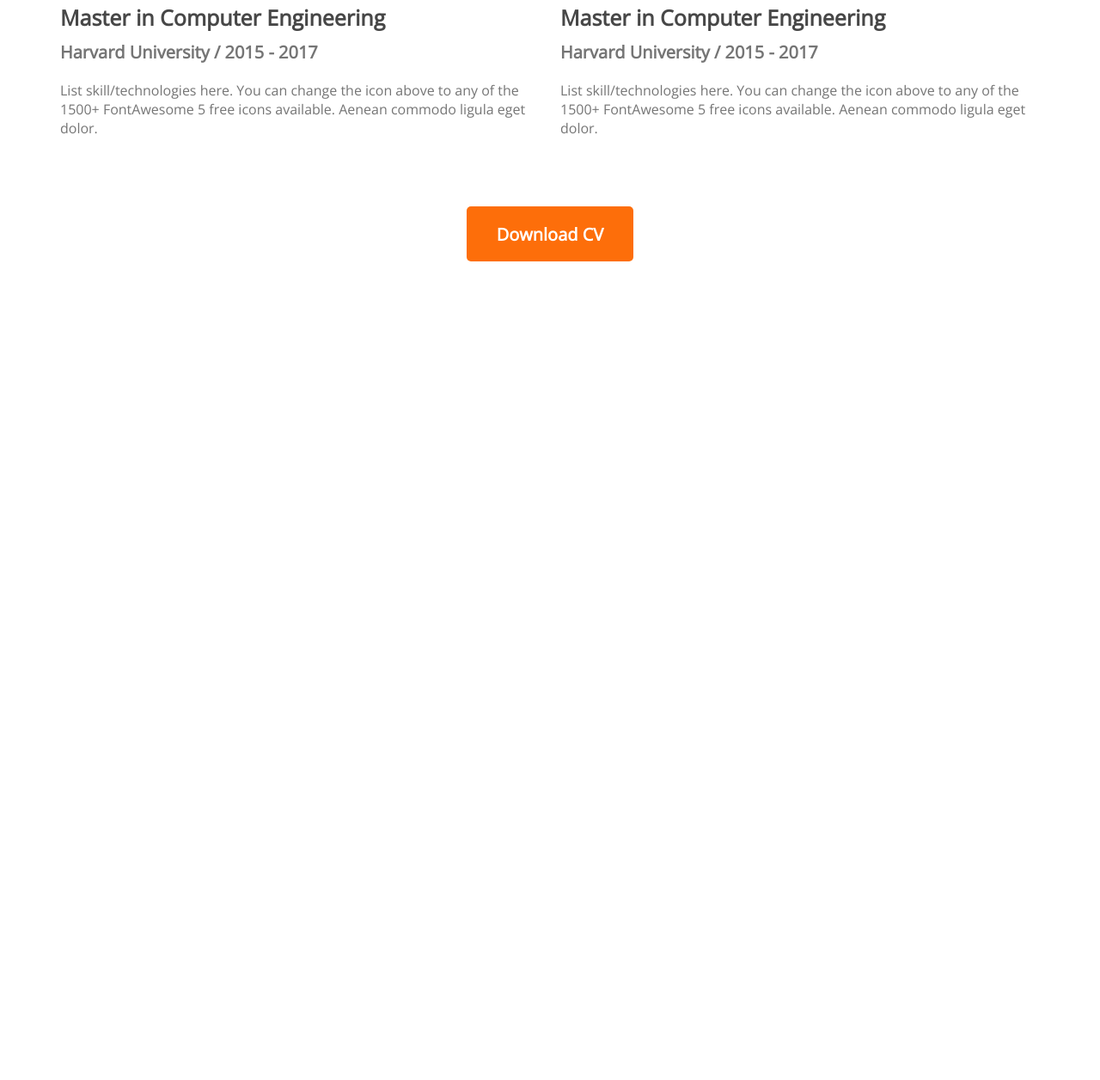
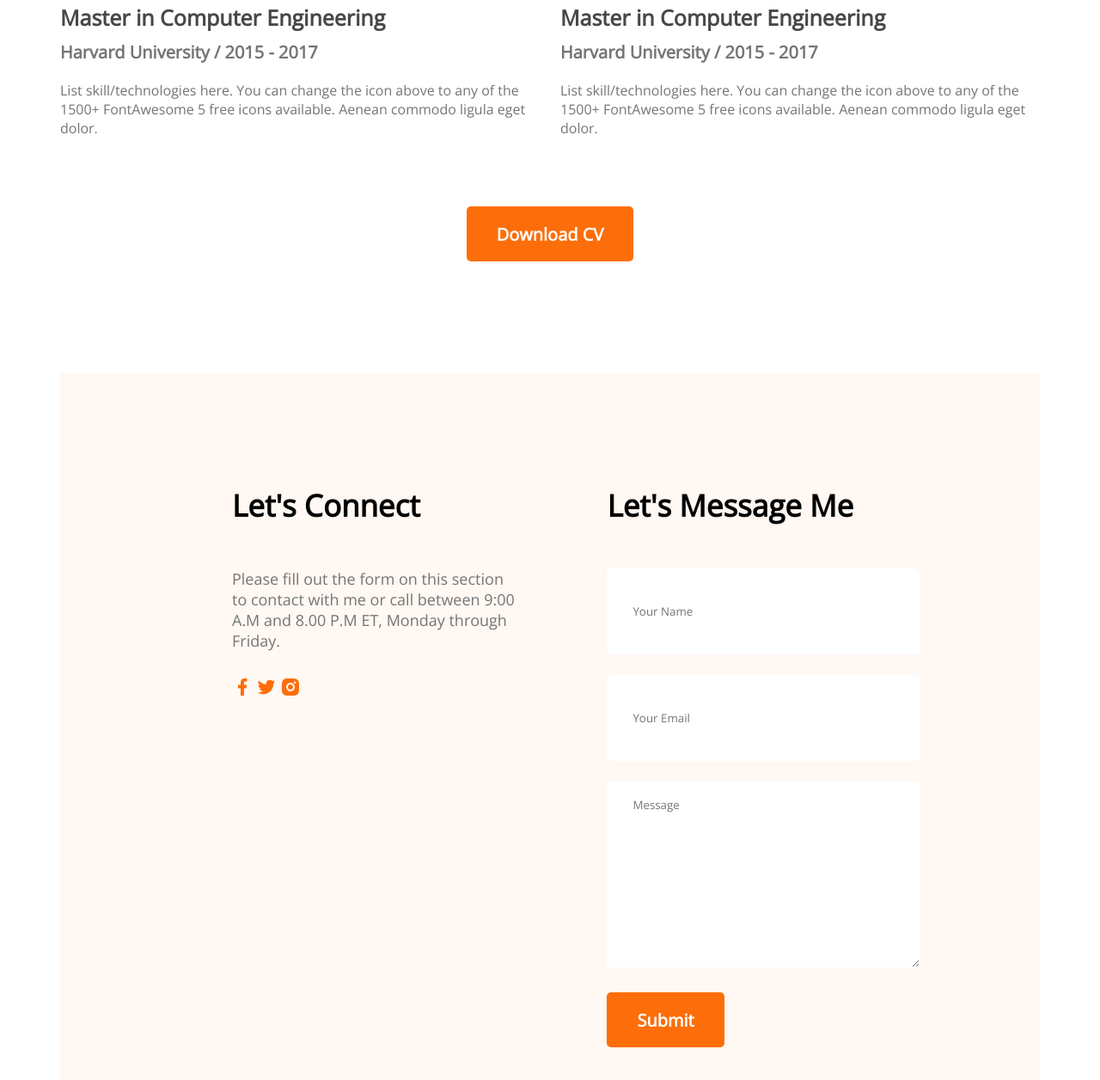
Before and after one commit to AnantaDebNath/Developer-portfolio, a plain HTML site: page index.html in a window 1280 px wide. Shown: the part 2862-4118 px from the top of the page at 86% size. Before the commit the page ends 3166 px from the top, so only its background shows below. Drawn offline with nearby package versions, Linux system fonts and the light colour scheme.

Commit message:
contact  added

```diff
--- a/index.html
+++ b/index.html
@@ -162,6 +162,33 @@
                     <button class="btn-primary">Download CV</button>
                 </div>
 			</section>
+            <!-- contact section -->
+            <section class="contact">
+                 <div>
+                          <h3 class="section-title">Let's Connect</h3>
+                          <p class="section-desc">
+                            Please fill out the form on this section to contact with me or call between 9:00 A.M and 8.00 P.M ET, Monday through Friday.
+                          </p>
+                          <a href="">
+                            <img src="images/icons/facebook.png" alt="">
+                          </a>
+                          <a href="">
+                            <img src="images/icons/twitter.png" alt="">
+                          </a>
+                          <a href="">
+                            <img src="images/icons/insta.png" alt="">
+                          </a>
+                 </div>
+                 <div>
+                    <h3 class="section-title"> Let's Message Me</h3>
+                    <form action="">
+                        <input type="text" placeholder="Your Name">
+                        <input type="email" name="" id="" placeholder="Your Email">
+                        <textarea name="" id="" cols="30" rows="10" placeholder="Message"></textarea>
+                        <input class="btn-primary" type="button" value="Submit">
+                    </form>
+                 </div>
+            </section>
 		</main>
 		<footer></footer>
 	</body>
--- a/styles/portfolio.css
+++ b/styles/portfolio.css
@@ -164,3 +164,29 @@ font-size: 35px;
     margin-top: 50px;
     text-align: center;
 }
+/* Contact Styles */
+.contact{
+    display: flex;
+    gap:100px;
+    background: #FFF8F3;
+    padding: 130px 200px;
+}
+.contact .section-title{
+    text-align: left;
+}
+.contact input[type="text"],input[type="email"],textarea{
+    margin-bottom:24px;
+    border: 0;
+    width: 100%;
+    padding:18px 30px;
+
+}
+input{
+    height: 64px;
+    border: 2px solid black;
+    border-radius: 5px;
+}
+.contact a{
+    text-decoration: none;
+
+}
```
